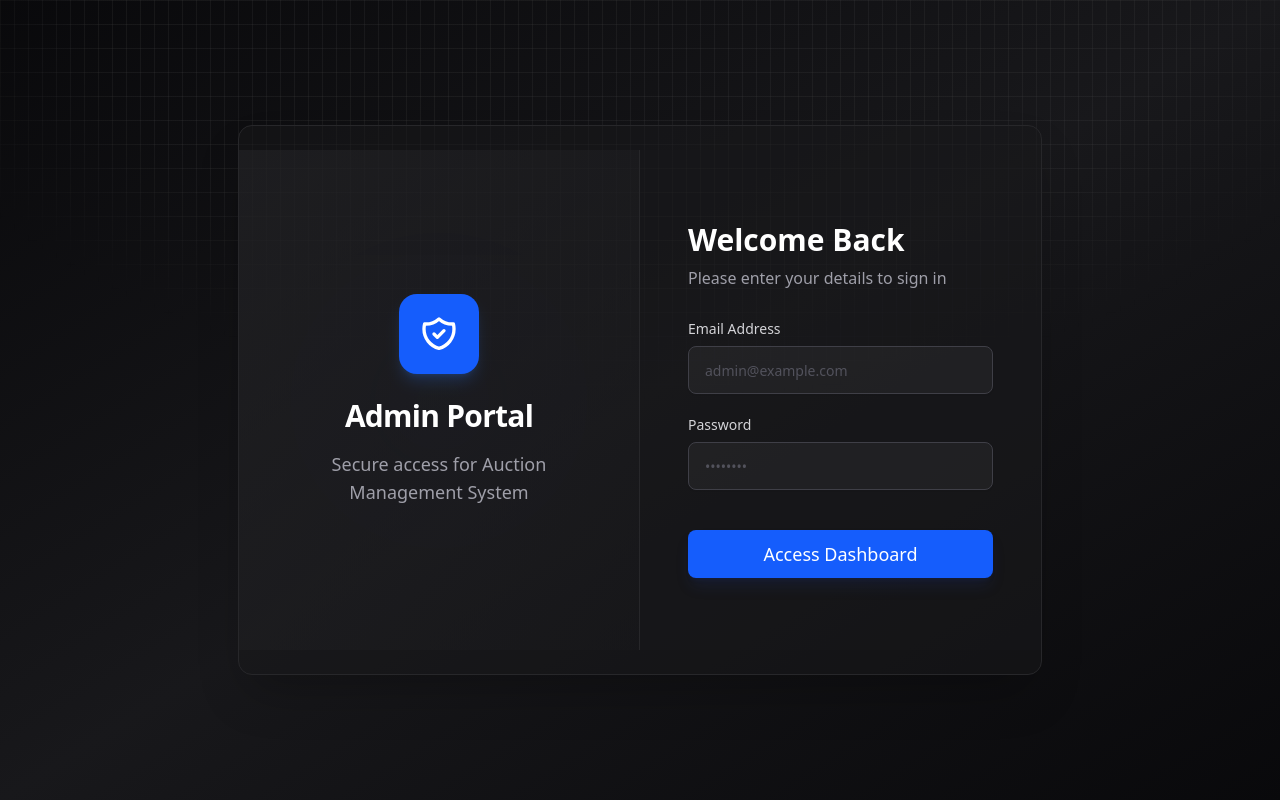
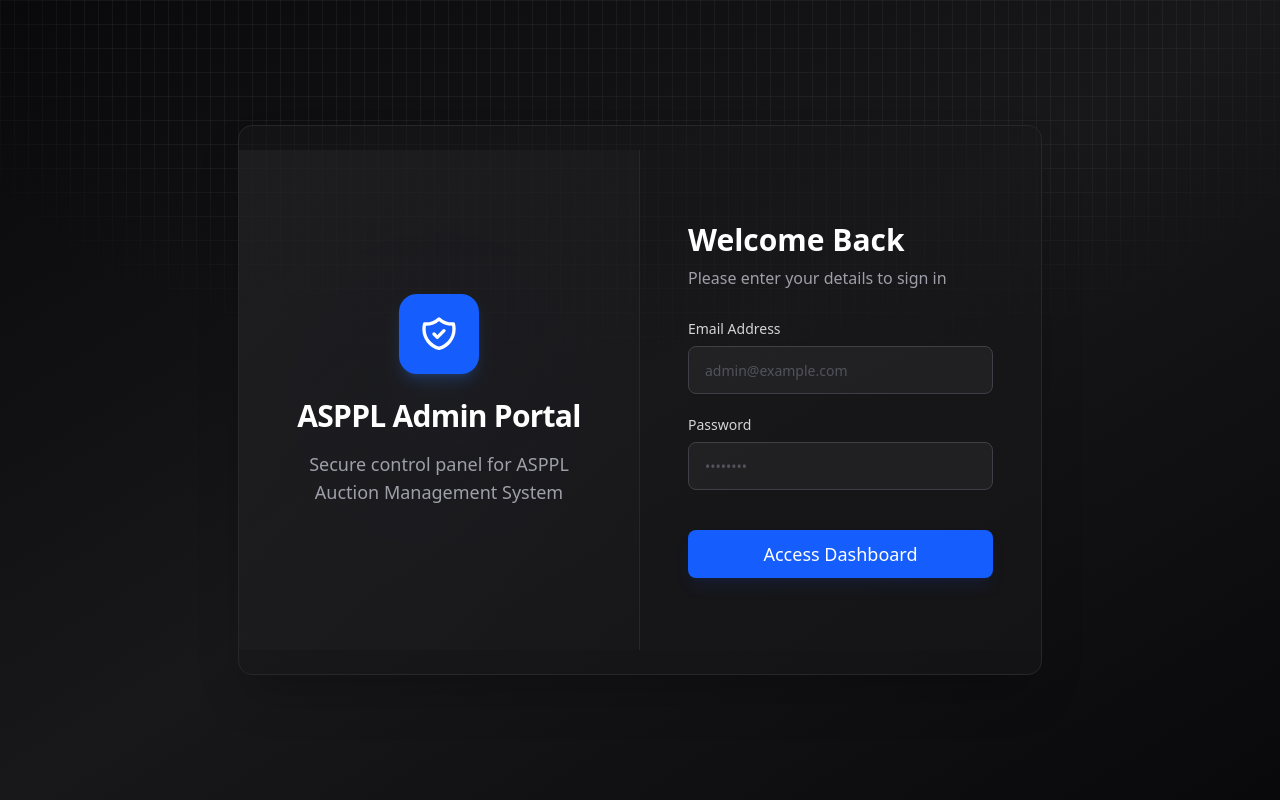
Before and after one commit to peterish8/ASPPL-auction-admin, a Next.js app: page /login in a window 1280 px wide. Built offline with nearby package versions, Linux system fonts and the light colour scheme; no server answers.

Commit message:
Update login page branding text to ASPPL

```diff
--- a/src/components/auth/login-form.tsx
+++ b/src/components/auth/login-form.tsx
@@ -58,9 +58,9 @@ export function LoginForm() {
                 <path strokeLinecap="round" strokeLinejoin="round" strokeWidth={2} d="M9 12l2 2 4-4m5.618-4.016A11.955 11.955 0 0112 2.944a11.955 11.955 0 01-8.618 3.04A12.02 12.02 0 003 9c0 5.591 3.824 10.29 9 11.622 5.176-1.332 9-6.03 9-11.622 0-1.042-.133-2.052-.382-3.016z" />
               </svg>
             </div>
-            <h2 className="text-3xl font-bold text-white tracking-tight">Admin Portal</h2>
+            <h2 className="text-3xl font-bold text-white tracking-tight">ASPPL Admin Portal</h2>
             <p className="text-zinc-400 text-lg max-w-xs mx-auto">
-              Secure access for Auction Management System
+              Secure control panel for ASPPL Auction Management System
             </p>
           </div>
         </div>
```
